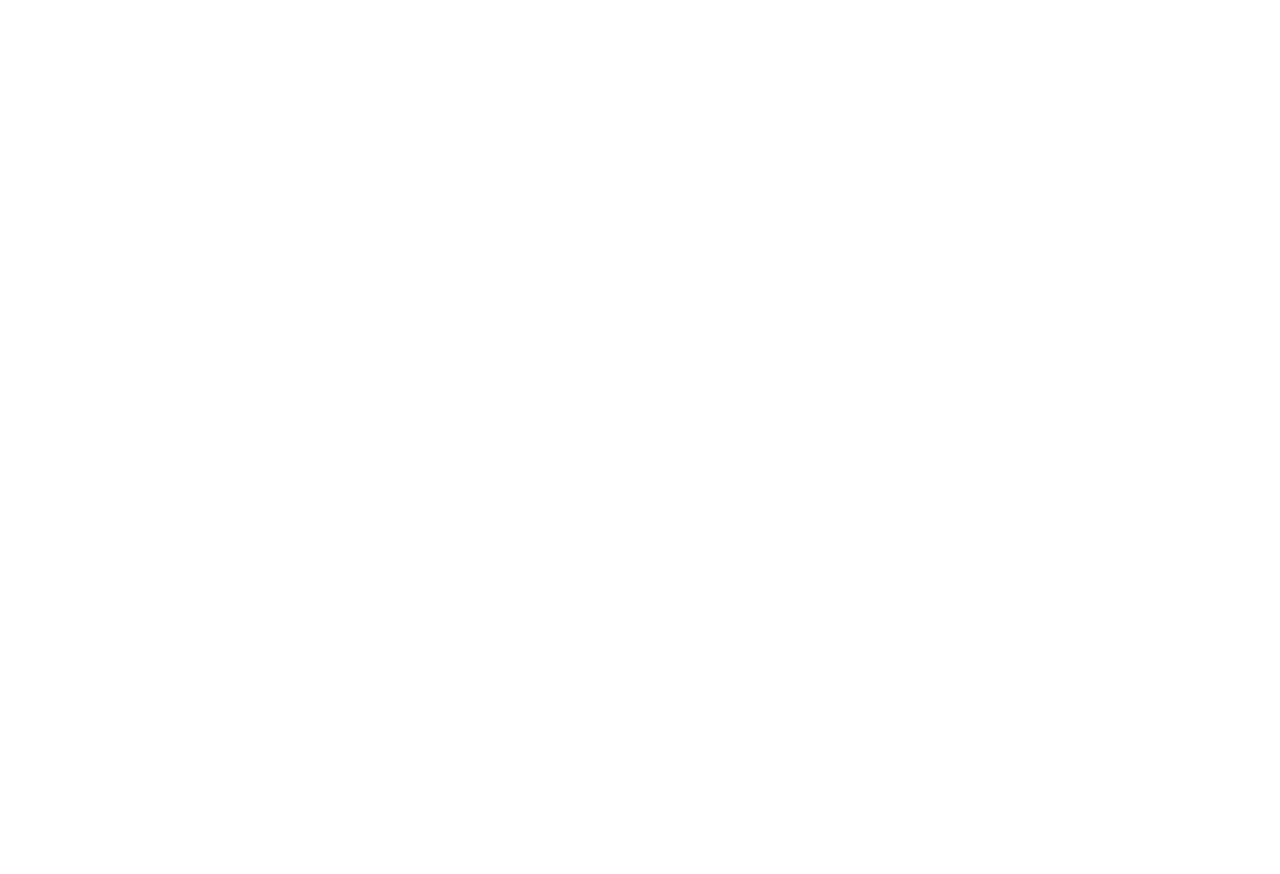
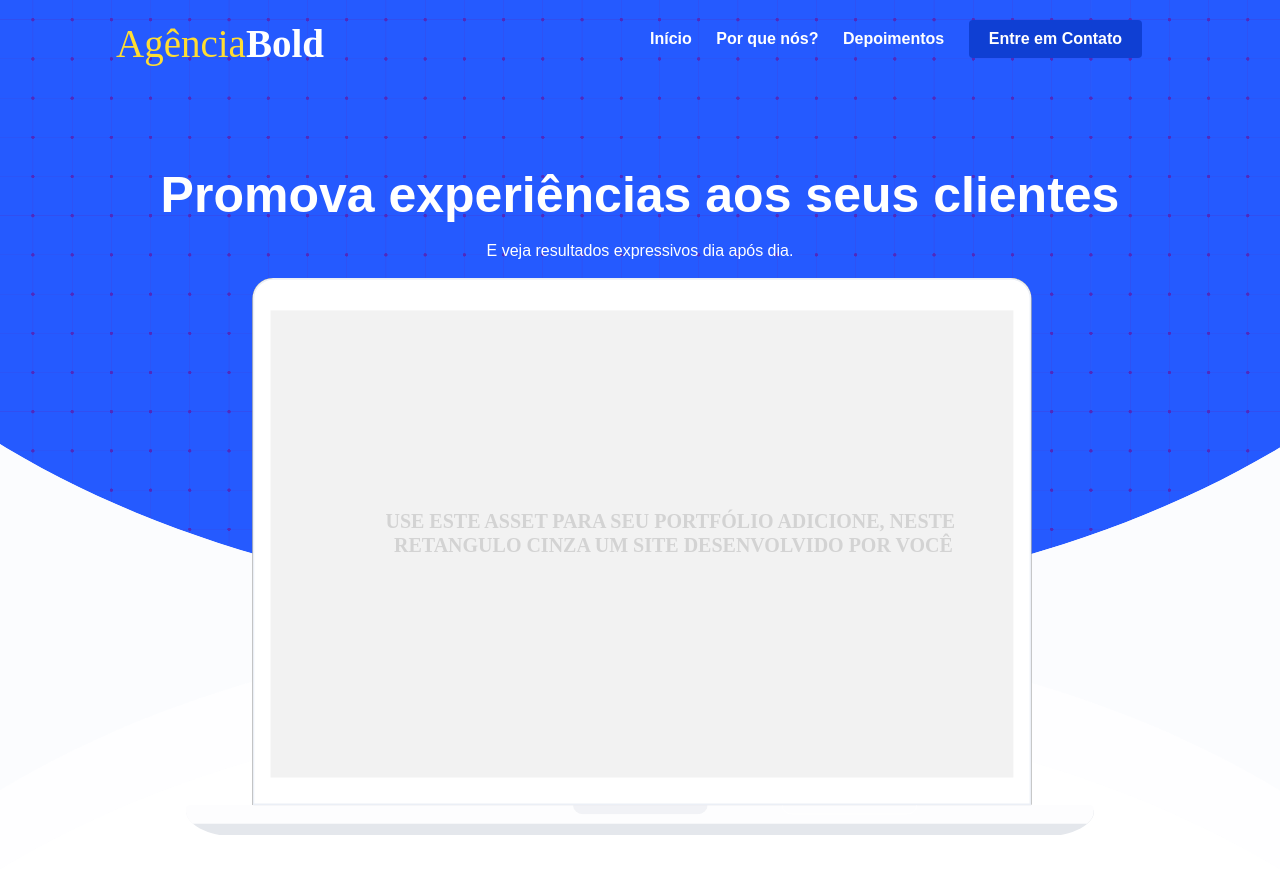
Before and after one commit to eilincoln/projeto-agencia-bold, a plain HTML site: page index.html in a window 1280 px wide. Before the commit the page ends 800 px from the top, so only its background shows below. Drawn offline with Linux system fonts and the light colour scheme.

Commit message:
contruido o menu + o primeiro banner

```diff
--- a/index.html
+++ b/index.html
@@ -4,6 +4,28 @@
         <title>Meu Projeto Final!</title>
     </head>
     <body>
+        <section class="main">
+            <div class="center">
+                <div class="menu">
+                    <div class="logo-menu">
+                        <a href="#"><img src="./img/logo.svg" alt="logo"></a>
+                    </div><!--logo-menu-->
+                    <div class="items-menu">
+                        <a href="#">Início</a>
+                        <a href="#">Por que nós?</a>
+                        <a href="#">Depoimentos</a>
+                        <a href="#" class="contact-btn">Entre em Contato</a>
+                    </div><!--items-menu-->
+                </div><!--menu-->
 
+                <div class="mockup">
+                    <h1>Promova experiências aos seus clientes</h1>
+                    <br>
+                    <p>E veja resultados expressivos dia após dia.</p>
+                    <br>
+                    <img src="./img/mockup.svg" alt="">
+                </div><!--mockup-->
+            </div><!--center-->
+        </section><!--main-->
     </body>
 </html>
--- a/style.css
+++ b/style.css
@@ -4,3 +4,68 @@
     box-sizing: border-box;
     font-family: 'Releway', sans-serif;
 }
+
+.center {
+    display: flex;
+    max-width: 1100px;
+    padding: 0 2%;
+    margin: 0 auto;
+    flex-wrap: wrap;
+}
+
+section.main {
+    background-image: url(./img/bg.svg);
+    background-position: center;
+    background-size: cover;
+    min-height: 700px;
+    padding: 20px 0 80px 0;
+}
+
+.menu {
+    display: flex;
+    width: 100%;
+}
+
+.logo-menu{
+    width: 50%;
+}
+
+.items-menu {
+    width: 50%;
+}
+
+.items-menu a {
+    font-weight: bold;
+    color: #FFF;
+    text-decoration: none;
+    display: inline-block;
+    margin: 0px 10px;
+}
+
+.items-menu a:hover {
+    border-bottom: 3.5px solid #FFDD33;
+}
+
+.items-menu a.contact-btn {
+    background-color: #0F3FD3;
+    padding: 10px 20px;
+    border-radius: 4px;
+}
+
+.items-menu a.contact-btn:hover {
+    border: 0px;
+    background-color: #375ccb;
+}
+
+.mockup {
+    /* display: flex; */
+    text-align: center;
+    padding-top: 100px;
+    width: 100%;
+    color: #FFF;
+    max-width: 100%;
+}
+
+.mockup h1{
+    font-size: 50px;
+}
```
Also changed, not shown: img/bg.svg (added), img/bg1.png (deleted), img/bg2.png (deleted), img/logo.svg (added), img/mockup.svg (added), img/mockup1.png (deleted), img/mockup2.png (deleted).
